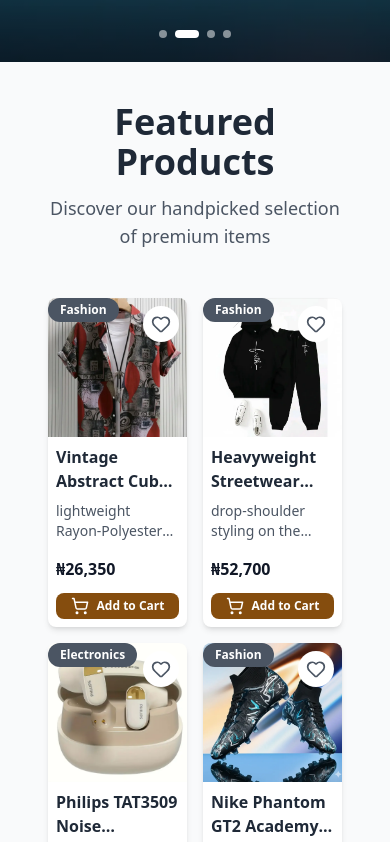
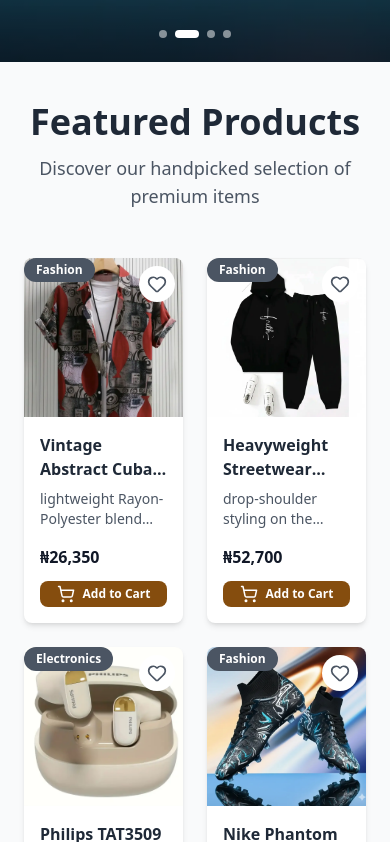
Before and after one commit to Mishael0/Emouacce-Store, a React (Vite) app: page / in a window 390 px wide. Shown: the part 846-1688 px from the top of the page. Built offline with nearby package versions, Linux system fonts and the light colour scheme.

Commit message:
fix:adjusted padding

```diff
--- a/src/components/product/FeaturedProducts.jsx
+++ b/src/components/product/FeaturedProducts.jsx
@@ -6,7 +6,7 @@
   const featuredProducts = getFeaturedProducts();
 
   return (
-    <section className="py-10 px-12 sm:px-8 lg:px-4 bg-gray-50">
+    <section className="py-10 px-6 sm:px-8 lg:px-4 bg-gray-50">
       <div className="max-w-7xl mx-auto">
         <div className="text-center mb-12">
           <h2 className="text-4xl font-bold text-gray-800 mb-3">
@@ -17,7 +17,7 @@
           </p>
         </div>
 
-        <div className="grid grid-cols-2 sm:grid-cols-3 md:grid-cols-4 lg:grid-cols-5 gap-4  sm:gap-6">
+        <div className="grid grid-cols-2 sm:grid-cols-3 md:grid-cols-4 lg:grid-cols-5 gap-6">
           {featuredProducts.map((product) => (
             <ProductCard
               key={product.id}
--- a/src/components/product/ProductCard.jsx
+++ b/src/components/product/ProductCard.jsx
@@ -84,7 +84,7 @@
           </button>
         </div>
 
-        <div className="p-2 flex flex-col  flex-1">
+        <div className="p-4 flex flex-col  flex-1">
           <Link to={`/products/${product.category}/${product.subcategory}/${product.id}`}>
             <h3 className="text-base font-bold text-gray-800 line-clamp-2 mb-2 hover:text-gray-600 min-h-[3rem]">
               {product.name}
@@ -111,7 +111,7 @@
             <button
               onClick={handleAddToCart}
               disabled={!product.inStock}
-              className={`w-full py-1 px-3 rounded-lg transition-all duration-200 text-xs sm:sm font-semibold flex items-center justify-center gap-2 ${
+              className={`w-full py-1 px-2 rounded-lg transition-all duration-200 text-xs sm:sm font-semibold flex items-center justify-center gap-2 ${
                 product.inStock
                   ? addedToCart
                     ? 'bg-green-600 text-white'
```
